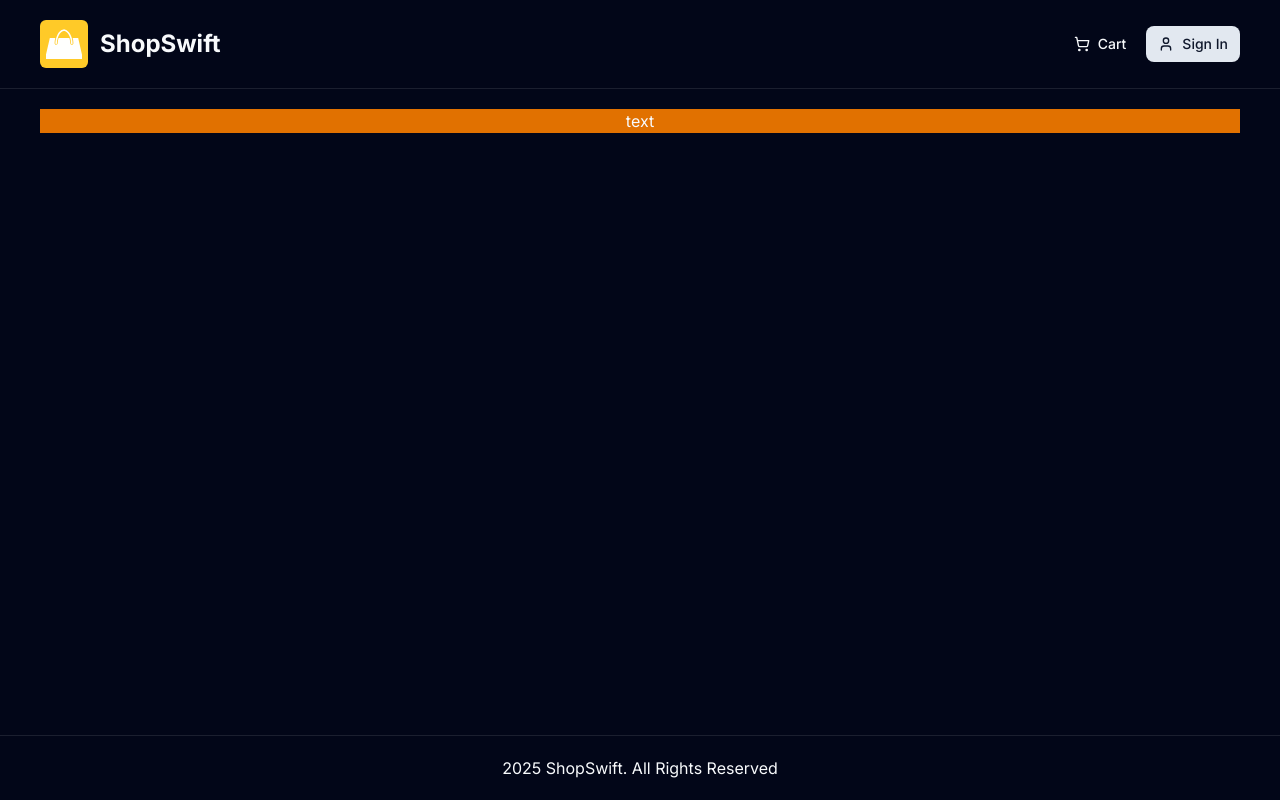
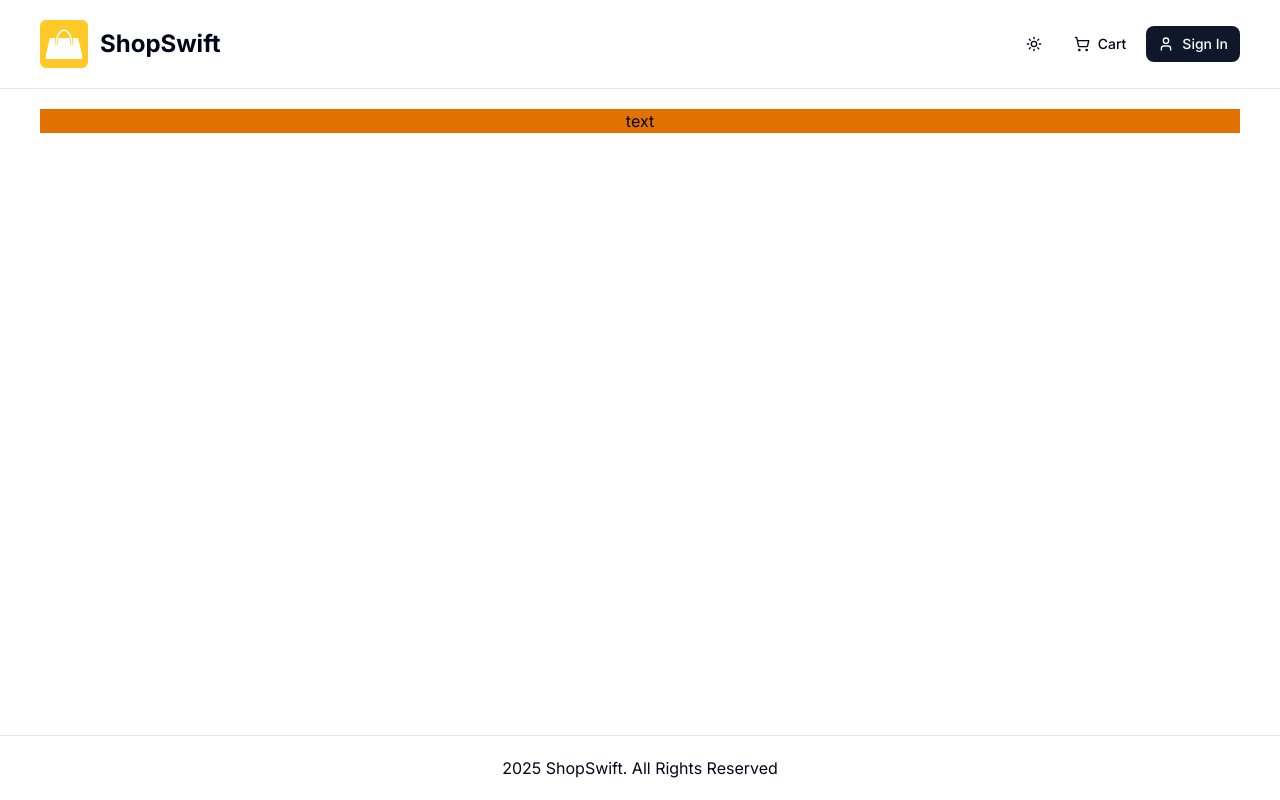
Before and after one commit to Polaris-algedi/shopswift-ecommerce, a Next.js app: page / in a window 1280 px wide. Built offline with nearby package versions, Linux system fonts and the light colour scheme; no server answers.

Commit message:
Add dark/light mode toggle to header and update default theme to light

```diff
--- a/app/layout.tsx
+++ b/app/layout.tsx
@@ -27,7 +27,7 @@ export default function RootLayout({
       <body className={`${inter.className}  antialiased`}>
         <ThemeProvider
           attribute="class"
-          defaultTheme="dark"
+          defaultTheme="light"
           enableSystem
           disableTransitionOnChange
         >
--- a/components/shared/header/index.tsx
+++ b/components/shared/header/index.tsx
@@ -3,6 +3,7 @@ import { APP_NAME } from "@/lib/constants";
 import { ShoppingCart, UserIcon } from "lucide-react";
 import Image from "next/image";
 import Link from "next/link";
+import ModeToggle from "./mode-toggle";
 
 const Header = () => {
   return (
@@ -23,6 +24,7 @@ const Header = () => {
           </Link>
         </div>
         <div className="space-x-2">
+          <ModeToggle />
           <Button asChild variant={"ghost"}>
             <Link href={"/cart"}>
               <ShoppingCart /> Cart
```
